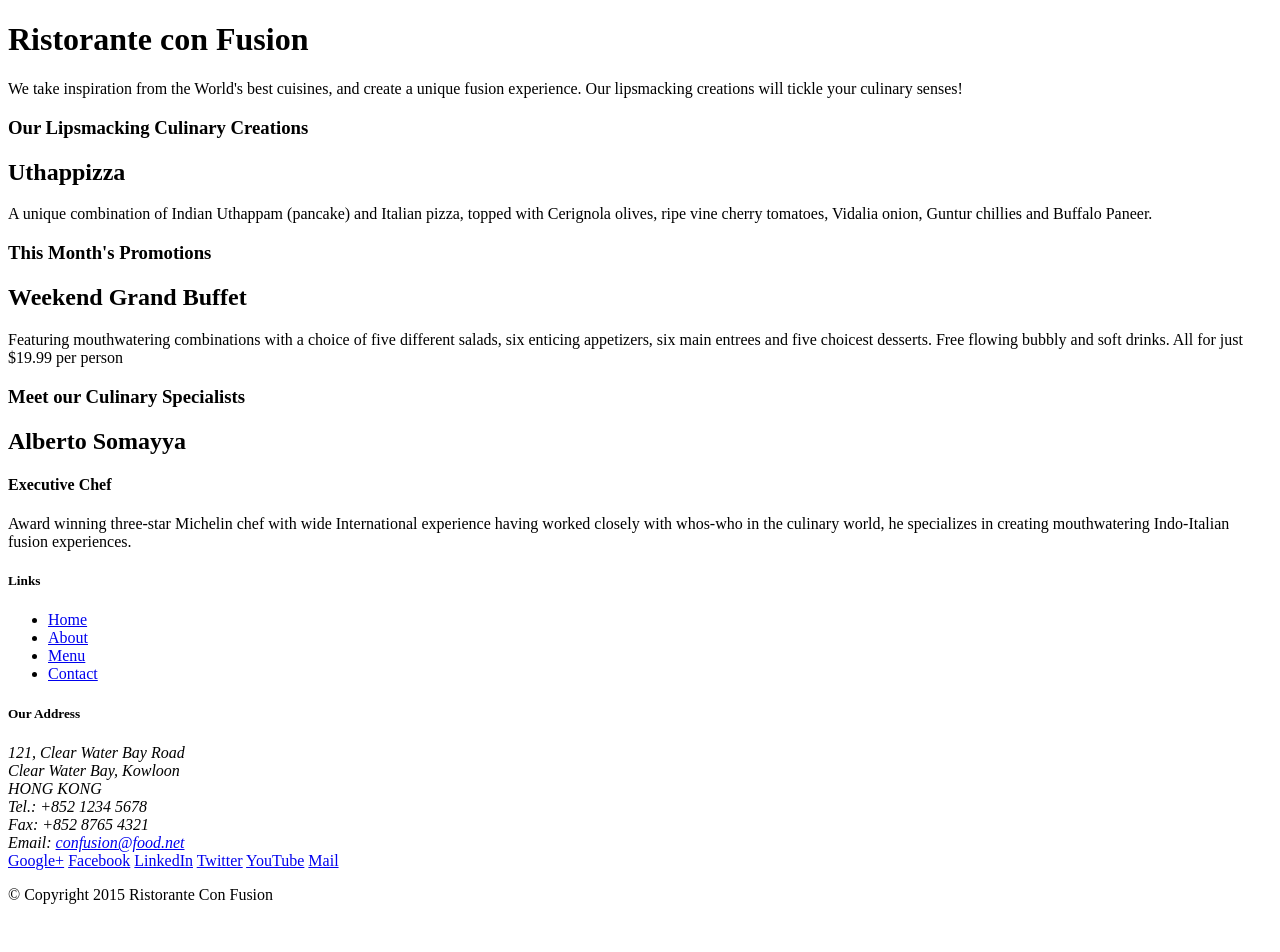
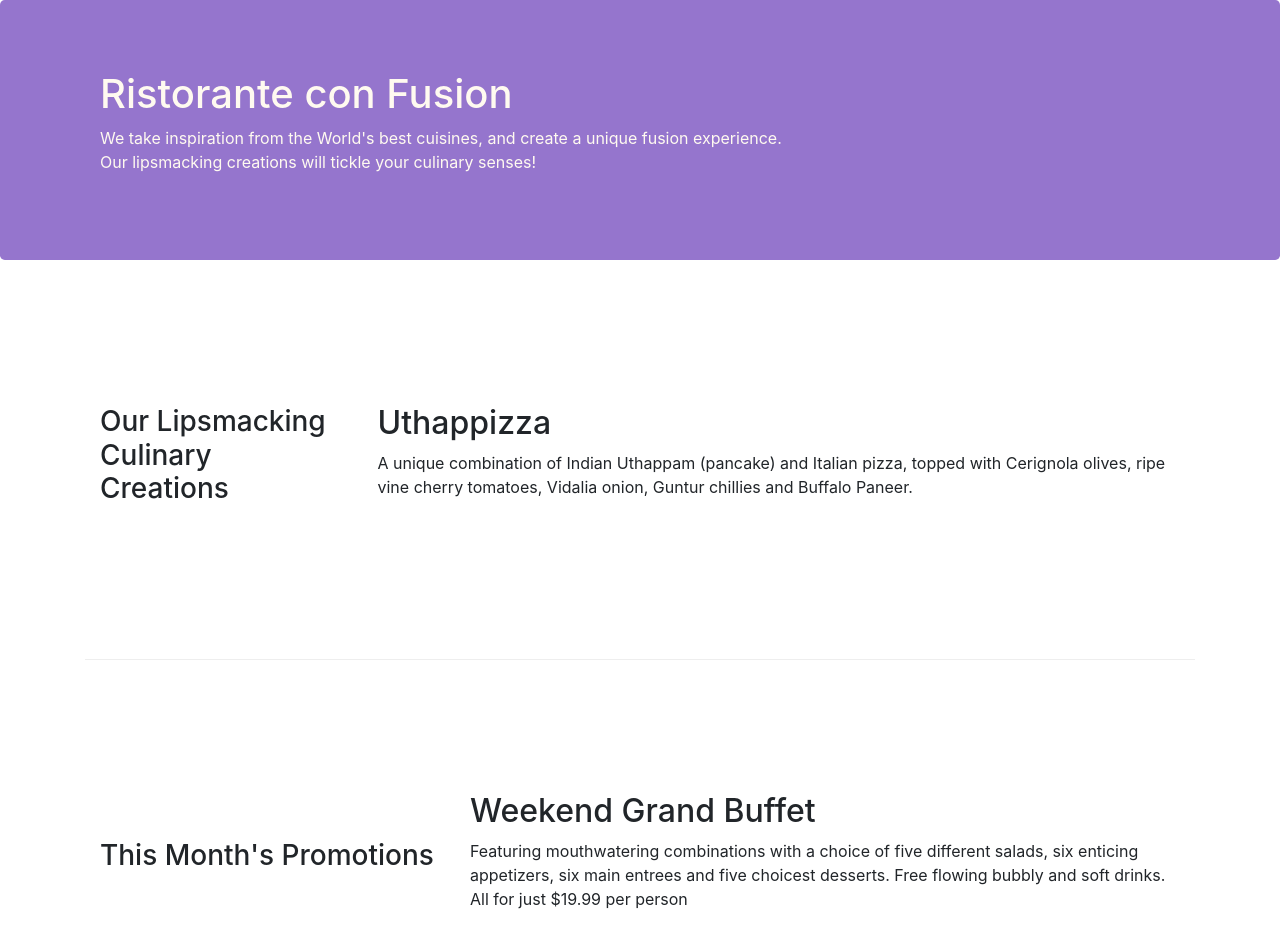
Before and after one commit to swathiraja16/Bootstrap, a website: page index.html in a window 1280 px wide. Shown: the top 952 px of the page. Before the commit the page ends 920 px from the top, so only its background shows below. Drawn offline with nearby package versions, Linux system fonts and the light colour scheme.

Commit message:
assignment 1

```diff
--- /dev/null
+++ b/css/styles.css
@@ -0,0 +1,30 @@
+.row-header{
+    margin:0px auto;
+    padding:0px;
+}
+
+.row-content {
+    margin:0px auto;
+    padding: 50px 0px 50px 0px;
+    border-bottom: 1px ridge;
+    min-height:400px;
+}
+
+.footer{
+    background-color: #D1C4E9;
+    margin:0px auto;
+    padding: 20px 0px 20px 0px;
+}
+
+.jumbotron {
+    padding:70px 30px 70px 30px;
+    margin:0px auto;
+    background: #9575CD ;
+    color:floralwhite;
+}
+
+address{
+    font-size:80%;
+    margin:0px;
+    color:#0f0f0f;
+}
--- a/index.html
+++ b/index.html
@@ -2,51 +2,59 @@
 <html lang="en">
 
 <head>
-    <title>Ristorante Con Fusion</title>
+     <!-- Required meta tags always come first -->
+     <meta charset="utf-8">
+     <meta name="viewport" content="width=device-width, initial-scale=1, shrink-to-fit=no">
+     <meta http-equiv="x-ua-compatible" content="ie=edge">
+
+     <!-- Bootstrap CSS -->
+     <link rel="stylesheet" href="node_modules/bootstrap/dist/css/bootstrap.min.css">
+     <link rel="stylesheet" href="css\styles.css">
+     <title>Ristorante Con Fusion</title>
 </head>
 
 <body>
 
-    <header>
-        <div>
-            <div>
-                <div>
+    <header class="jumbotron">
+        <div class="container">
+            <div class="row row-header">
+                <div class="col-12 col-sm-8">
                     <h1>Ristorante con Fusion</h1>
                     <p>We take inspiration from the World's best cuisines, and create a unique fusion experience. Our lipsmacking creations will tickle your culinary senses!</p>
                 </div>
-                <div>
+                <div class="col col-sm">
                 </div>
             </div>
         </div>
     </header>
 
-    <div>
-        <div>
-            <div>
+    <div class="container">
+        <div class="row row-content align-items-center">
+            <div class="col-sm-4 col-md-3 flex-last">
                 <h3>Our Lipsmacking Culinary Creations</h3>
             </div>
-            <div>
+            <div class="col-sm col-md flex-first">
                 <h2>Uthappizza</h2>
                 <p>A unique combination of Indian Uthappam (pancake) and Italian pizza, topped with Cerignola olives, ripe vine cherry tomatoes, Vidalia onion, Guntur chillies and Buffalo Paneer.</p>
             </div>
         </div>
 
 
-        <div>
-            <div>
+        <div class="row row-content align-items-center">
+            <div class="col-sm-4 col-nd-3">
                 <h3>This Month's Promotions</h3>
             </div>
-            <div>
+            <div class="col-sm col-md">
                 <h2>Weekend Grand Buffet</h2>
                 <p>Featuring mouthwatering combinations with a choice of five different salads, six enticing appetizers, six main entrees and five choicest desserts. Free flowing bubbly and soft drinks. All for just $19.99 per person </p>
             </div>
         </div>
 
-        <div>
-            <div>
+        <div class="row row-content align-items-center">
+            <div class="col-sm-4 col-md-3 flex-last">
                 <h3>Meet our Culinary Specialists</h3>
             </div>
-            <div>
+            <div class="col-sm col-md flex-first">
                 <h2>Alberto Somayya</h2>
                 <h4>Executive Chef</h4>
                 <p>Award winning three-star Michelin chef with wide International experience having worked closely with whos-who in the culinary world, he specializes in creating mouthwatering Indo-Italian fusion experiences. </p>
@@ -54,19 +62,19 @@
         </div>
     </div>
 
-    <footer>
-        <div>
-            <div>
-                <div>
+    <footer class="footer">
+        <div class="container">
+            <div class="row">
+                <div class="col-5 offset-1 col-sm-2">
                     <h5>Links</h5>
-                    <ul>
+                    <ul class="list-unstyled">
                         <li><a href="#">Home</a></li>
                         <li><a href="#">About</a></li>
                         <li><a href="#">Menu</a></li>
                         <li><a href="#">Contact</a></li>
                     </ul>
                 </div>
-                <div>
+                <div class="col-6 col-sm-5">
                     <h5>Our Address</h5>
                     <address>
 		              121, Clear Water Bay Road<br>
@@ -77,8 +85,8 @@
 		              Email: <a href="mailto:confusion@food.net">confusion@food.net</a>
 		           </address>
                 </div>
-                <div>
-                    <div>
+                <div class="col col-sm-4 align-self-center">
+                    <div style="text-align: center">
                         <a href="http://google.com/+">Google+</a>
                         <a href="http://www.facebook.com/profile.php?id=">Facebook</a>
                         <a href="http://www.linkedin.com/in/">LinkedIn</a>
@@ -88,14 +96,17 @@
                     </div>
                 </div>
            </div>
-           <div>
-                <div>
+           <div class="row justify-content-center">
+                <div class="col-auto">
                     <p>© Copyright 2015 Ristorante Con Fusion</p>
                 </div>
            </div>
         </div>
     </footer>
-
+    <!-- jQuery first, then Tether, then Bootstrap JS. -->
+    <script src="node_modules/jquery/dist/jquery.min.js"></script>
+    <script src="node_modules/tether/dist/js/tether.min.js"></script>
+    <script src="node_modules/bootstrap/dist/js/bootstrap.min.js"></script>
 </body>
 
 </html>
--- a/package.json
+++ b/package.json
@@ -12,5 +12,8 @@
   "license": "ISC",
   "devDependencies": {
     "lite-server": "^2.2.2"
+  },
+  "dependencies": {
+    "bootstrap": "^4.0.0-alpha.6"
   }
 }
```
Also changed, not shown: aboutus.html (added, +104 -0 lines), 2 other files.
